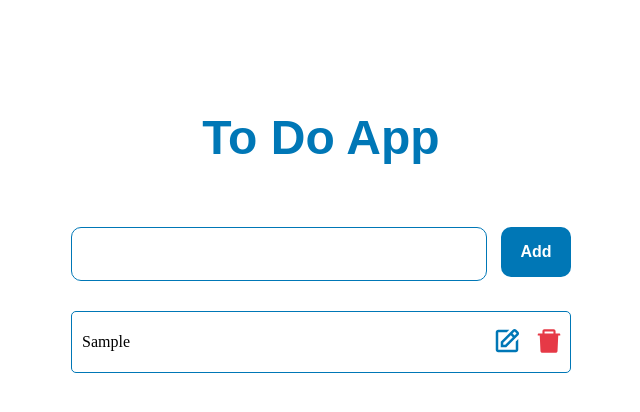
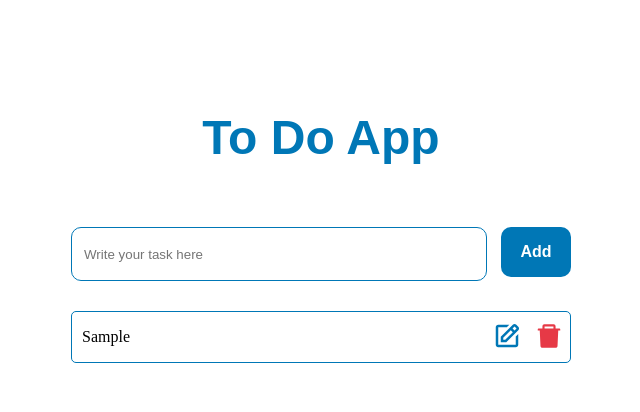
Before and after one commit to ChievLyeng/Code404_Lyeng_Todolist, a React (Vite) app: page / in a window 1280 px wide. Both pictures are taken after typing "Sample" into the empty fields and a click on the button "Add". Shown: the top 412 px of the page, without its empty margins (319-959 px from the left). Built offline with nearby package versions, Linux system fonts and the light colour scheme.

Commit message:
edit style

```diff
--- a/src/App.css
+++ b/src/App.css
@@ -33,6 +33,7 @@ h1 {
     width: 100%;
     display: flex;
     justify-content: space-between;
+
 }
 
 .todo-input{
@@ -46,12 +47,17 @@ h1 {
     text-indent: 10px;
     margin-bottom: 30px;
     flex-wrap: wrap;
-    font-family: 'Courier New', sans-serif;
+    font-family: 'Black Ops One', sans-serif;
 }
 
 .todo-input::placeholder {
-    opacity: 0%;
     font-family: Arial,sans-serif;
+}
+
+.todo-display{
+    overflow-wrap: break-word;
+    word-wrap: break-word;
+    width: 80%;
 }
 
 .add-button{
@@ -87,10 +93,15 @@ h1 {
     align-items: center;
     border-radius: 5px;
     margin-bottom: 30px;
-    height: 60px;
     cursor: pointer;
     border: 1px solid #0077b6;
     text-indent: 10px;
+}
+
+.todo-display{
+    overflow-wrap: break-word;
+    word-wrap: break-word;
+    margin: 0;
 }
 
 .show-task{
@@ -194,5 +205,5 @@ h1 {
     text-indent: 10px;
     margin-bottom: 30px;
     flex-wrap: wrap;
-    font-family: 'Courier New', sans-serif;
+    font-family: 'Black Ops One', sans-serif;
 }
--- a/src/components/CreateTodo.jsx
+++ b/src/components/CreateTodo.jsx
@@ -23,7 +23,7 @@ export const CreateTodo = ({onCreateTodo}) => {
     return (
         <div onSubmit={handleSubmit}>
             <form className="todo-form">
-                <input className="todo-input" type="text" placeholder="What are your tasks ?"
+                <input className="todo-input" placeholder="Write your task here"
                  value={todo} onChange={handleChange}
                   />
                 <button className="add-button">Add</button>
--- a/src/components/TodoDisplay.jsx
+++ b/src/components/TodoDisplay.jsx
@@ -30,7 +30,7 @@ export const TodoDisplay = ({task,onDelete,onEdit}) => {
 
     return (
             <div className="task">
-                <p>{Todo}</p>
+                <p className='todo-display'>{Todo}</p>
                 <div>
                     <button className="todo-btn">
                         <BiEdit className='edit-icon' icon={BiEdit} size={30} onClick={handleEditClick} />
```
